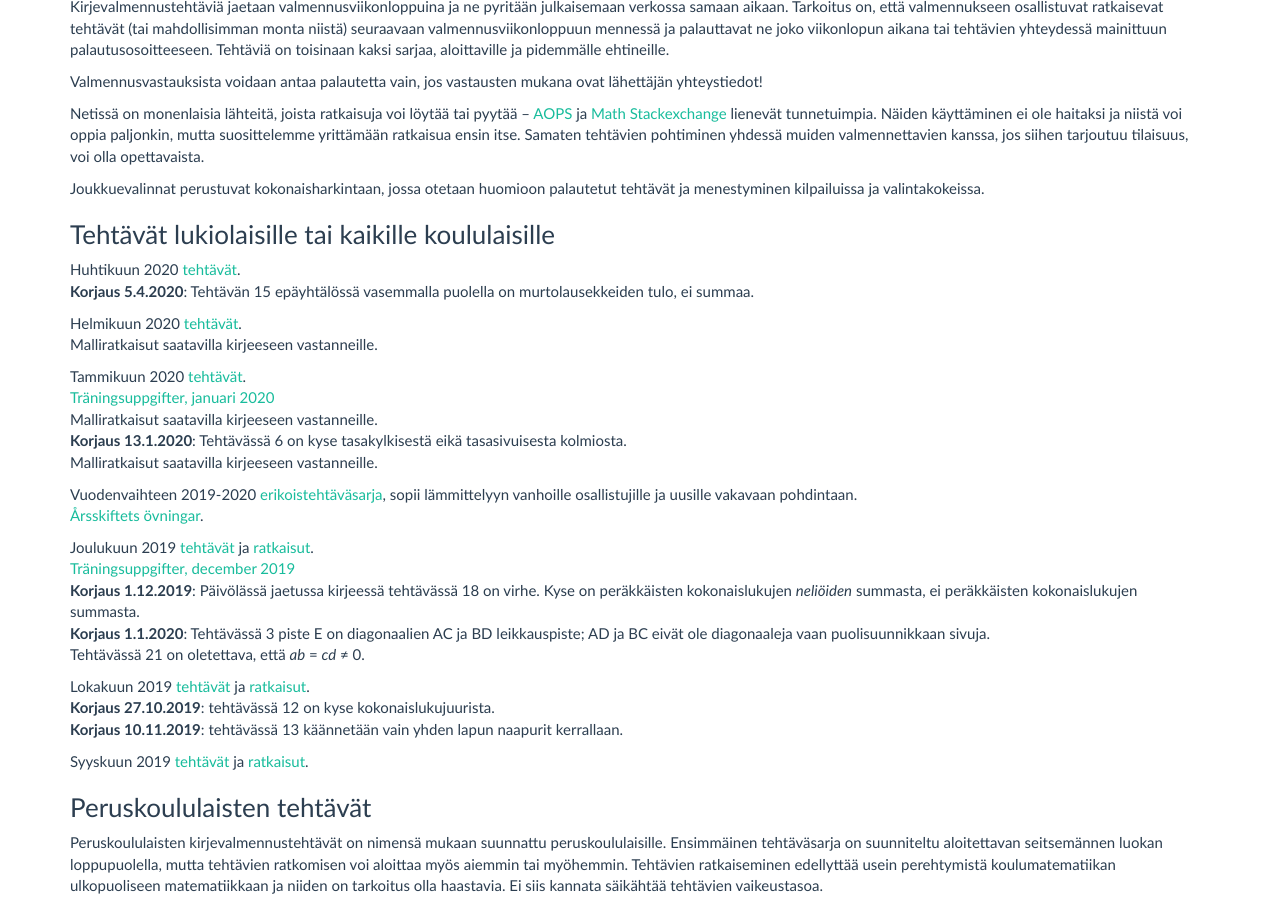
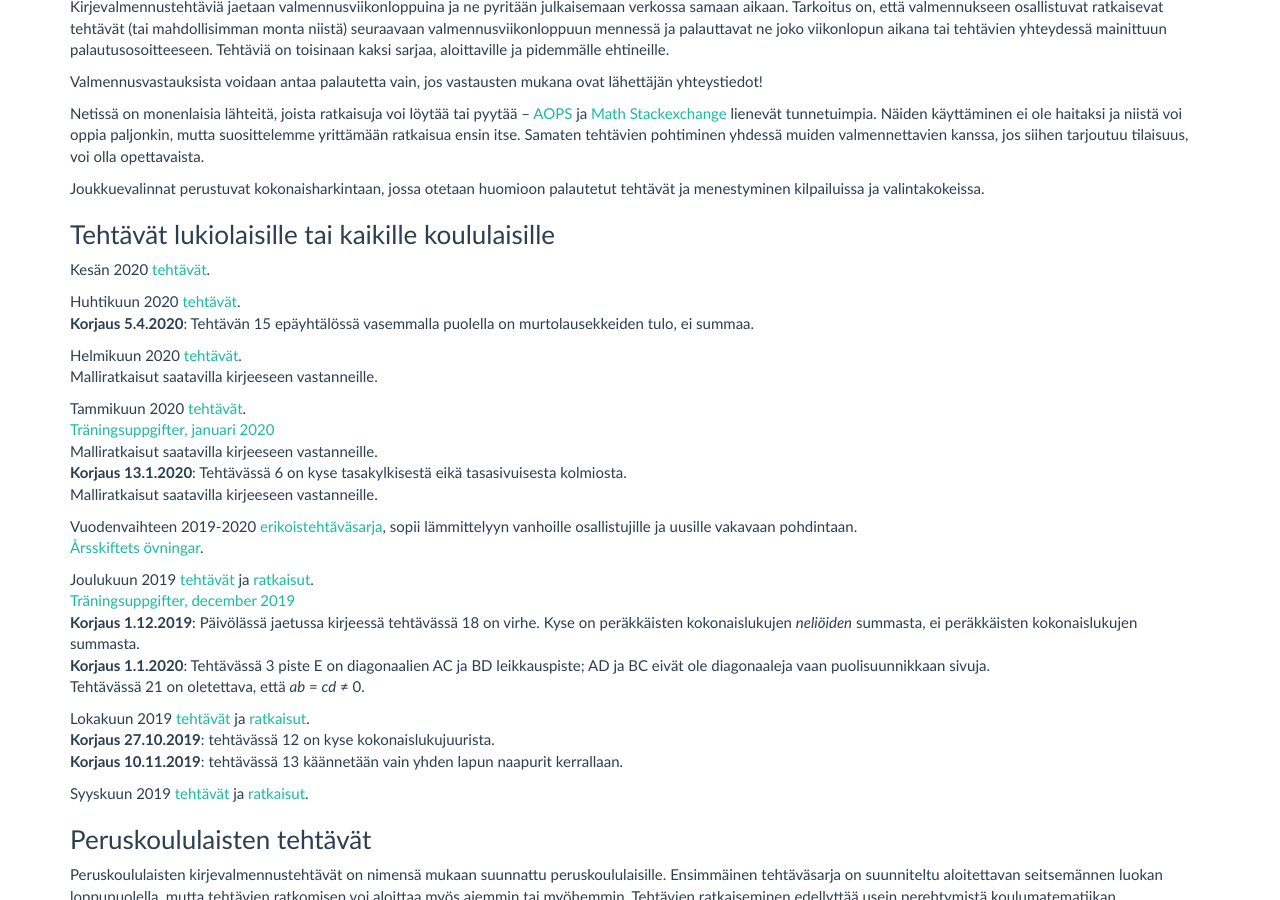
Before and after one commit to matematiikkakilpailut/matematiikkakilpailut.github.io, a Jekyll site: the page built from valmennus/index.md, in a window 1280 px wide and 900 px high, scrolled down 413 px. Built offline with Jekyll 4.4.1, drawn with Linux system fonts in a browser that asks for light colours.

Commit message:
Kesän valmennuskirje

```diff
--- a/valmennus/index.md
+++ b/valmennus/index.md
@@ -37,6 +37,8 @@ otetaan huomioon palautetut tehtävät ja menestyminen kilpailuissa ja
 valintakokeissa.
 
 ### Tehtävät lukiolaisille tai kaikille koululaisille
+
+Kesän 2020 [tehtävät](2020/kirje_2020_06.pdf).
 
 Huhtikuun 2020 [tehtävät](2020/kirje_2020_04.pdf).<br>
 **Korjaus 5.4.2020**: Tehtävän 15 epäyhtälössä vasemmalla puolella on murtolausekkeiden tulo, ei summaa.
```
